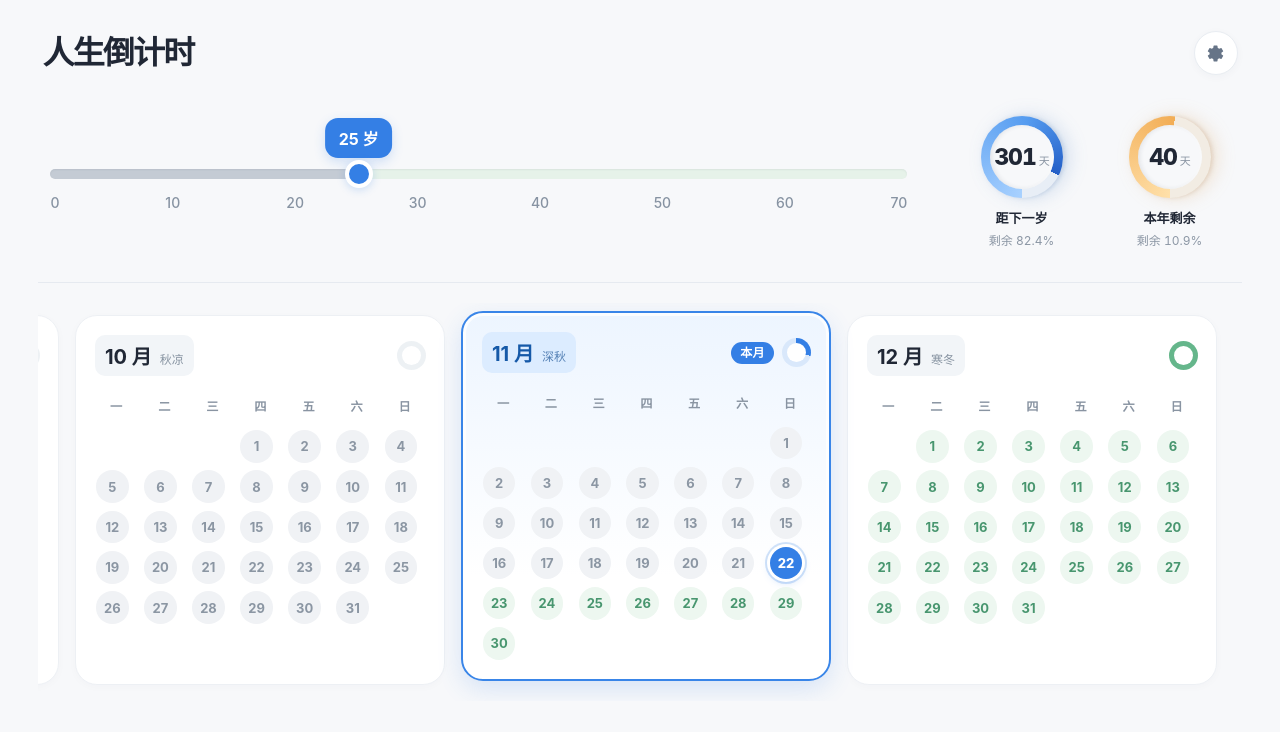
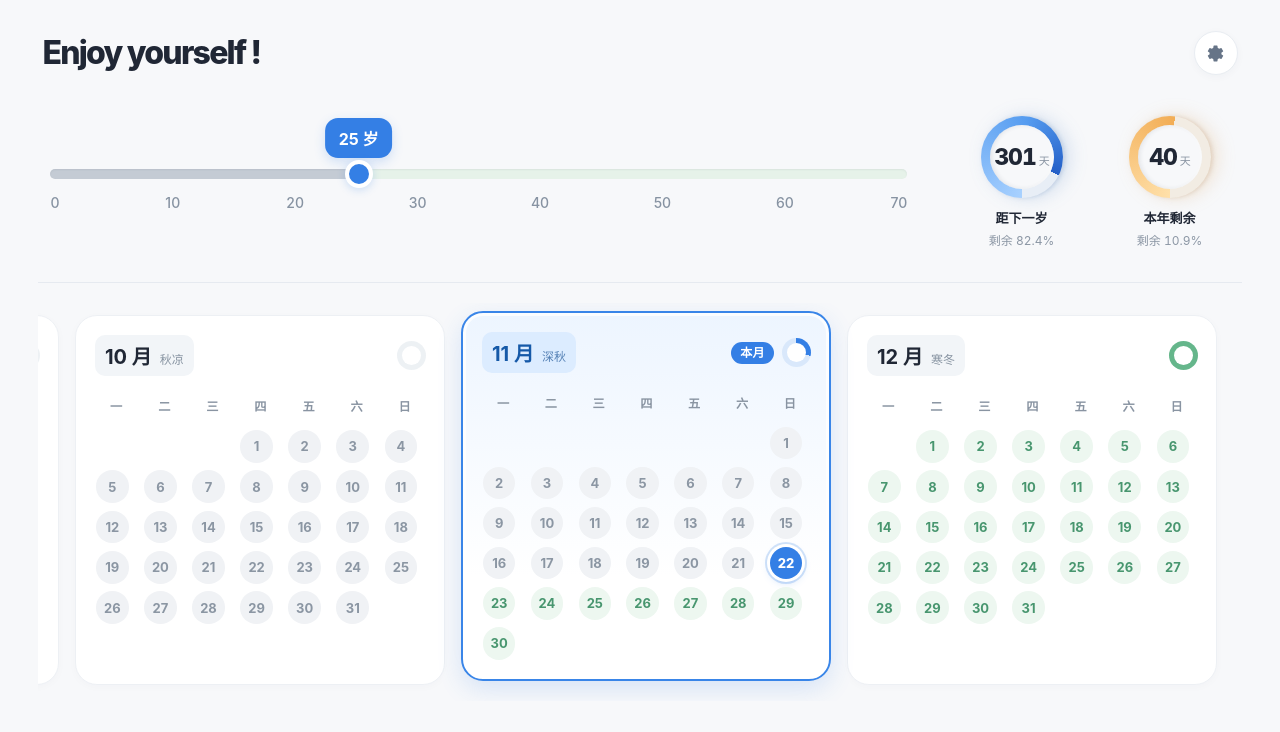
Before and after one commit to 2271259387/life-countdown, a plain HTML site: page index.html in a window 1280 px wide. Drawn offline with Linux system fonts and the light colour scheme.

Commit message:
Change app title to Enjoy yourself

```diff
--- a/index.html
+++ b/index.html
@@ -12,7 +12,7 @@
     <header class="topbar">
   <div class="brand-block">
     <div>
-      <h1>人生倒计时</h1>
+      <h1>Enjoy yourself !</h1>
     </div>
   </div>
   <button class="icon-button" id="settings-button" type="button" aria-label="打开设置" title="设置">
```
